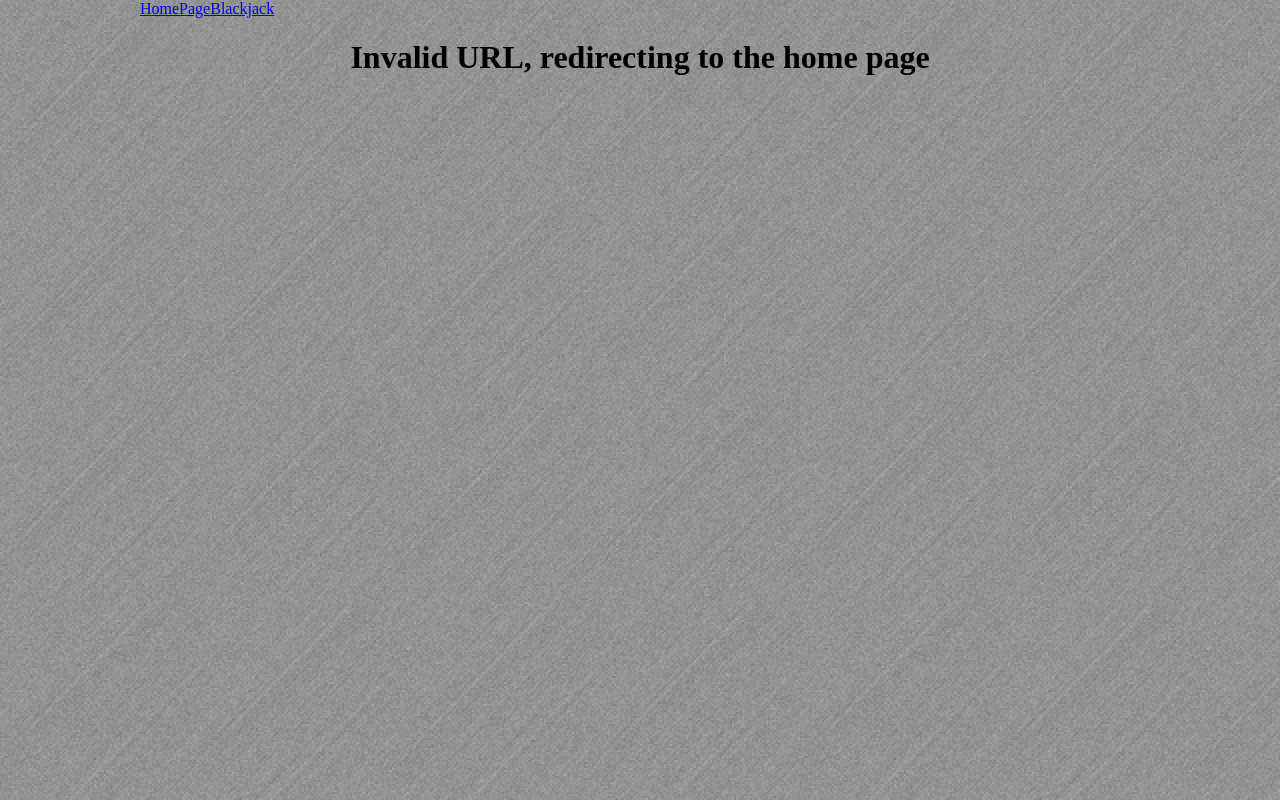
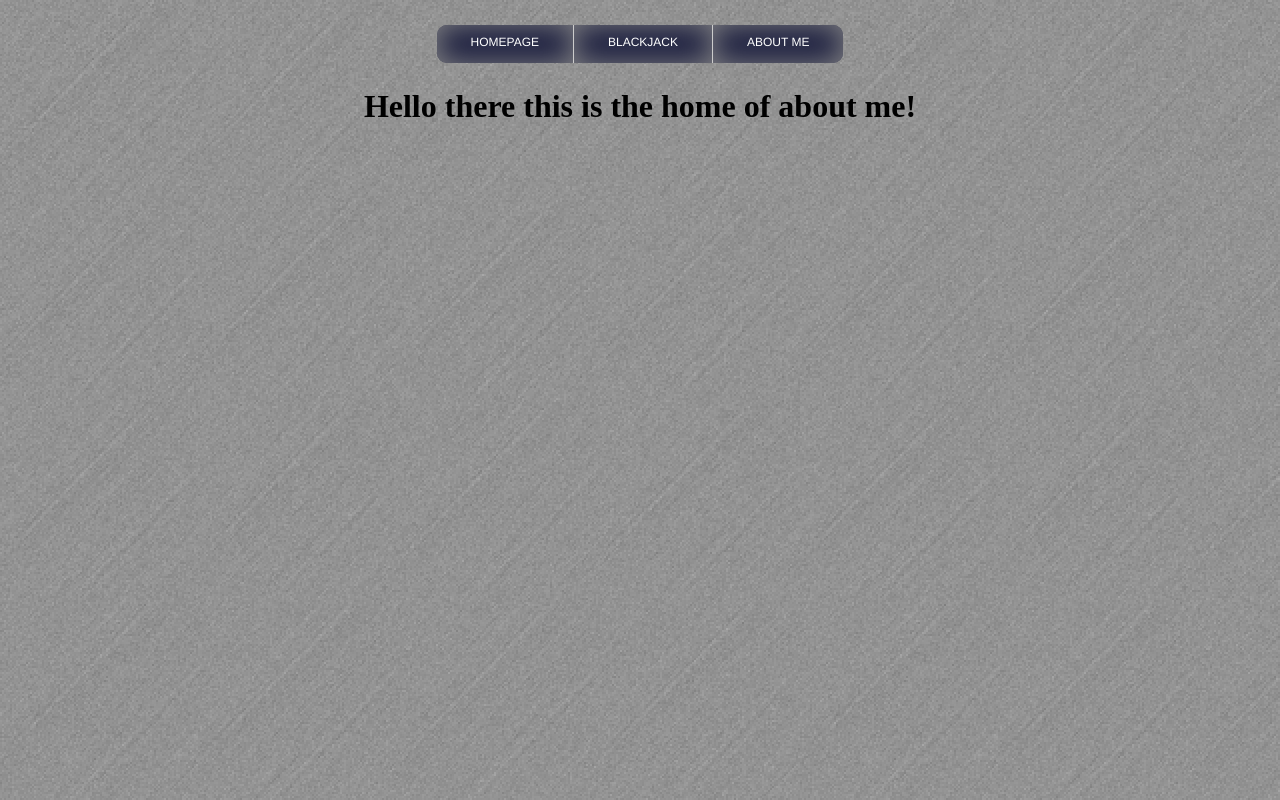
Before and after one commit to TimParrish/website, a React (Create React App) app: page /website/about in a window 1280 px wide. Built offline with nearby package versions, Linux system fonts and the light colour scheme.

Commit message:
updates to style

```diff
--- a/src/App.js
+++ b/src/App.js
@@ -1,6 +1,12 @@
 import React from "react";
-import { Homepage, Blackjack, InvalidURL, NavBar } from "./WebpageComponents";
-import "./styles/styles.css";
+import {
+  Homepage,
+  Blackjack,
+  InvalidURL,
+  NavBar,
+  AboutMe
+} from "./WebpageComponents";
+import "./styles/globalStyle.css";
 import { BrowserRouter, Route, Switch } from "react-router-dom";
 
 document.title = "www.TimothyParrish.com";
@@ -12,6 +18,7 @@
       <Switch>
         <Route path="/website/" component={Homepage} exact />
         <Route path="/website/blackjack" component={Blackjack} />
+        <Route path="/website/about" component={AboutMe} />
         <Route component={InvalidURL} />
       </Switch>
     </BrowserRouter>
--- /dev/null
+++ b/src/WebpageComponents/About.js
@@ -0,0 +1,12 @@
+import React from "react";
+import { Heading } from "styles";
+
+function Blackjack() {
+  return (
+    <>
+      <Heading>Hello there this is the home of about me!</Heading>
+    </>
+  );
+}
+
+export default Blackjack;
--- a/src/WebpageComponents/NavBar.js
+++ b/src/WebpageComponents/NavBar.js
@@ -1,11 +1,18 @@
 import React from "react";
-import { NavLink } from "react-router-dom";
+import { StyledLink, NavBarContainer } from "styles";
 
 function NavBar() {
   return (
     <>
-      <NavLink to="/website/">HomePage</NavLink>
-      <NavLink to="/website/blackjack">Blackjack</NavLink>
+      <NavBarContainer>
+        <StyledLink type="first" to="/website/">
+          HomePage
+        </StyledLink>
+        <StyledLink to="/website/blackjack">Blackjack</StyledLink>
+        <StyledLink type="last" to="/website/about">
+          About Me
+        </StyledLink>
+      </NavBarContainer>
     </>
   );
 }
--- a/src/WebpageComponents/index.js
+++ b/src/WebpageComponents/index.js
@@ -2,3 +2,4 @@
 export { default as Blackjack } from "./Blackjack";
 export { default as InvalidURL } from "./InvalidURL";
 export { default as NavBar } from "./NavBar";
+export { default as AboutMe } from "./About";
--- a/src/styles/index.js
+++ b/src/styles/index.js
@@ -1,3 +1,4 @@
 export { CenteredP } from "./paragraph";
 export { Heading } from "./headingStyle";
 export { HeroImg } from "./heroImgStyle";
+export { StyledLink, NavBarContainer } from "./navStyle";
--- /dev/null
+++ b/src/styles/navStyle.js
@@ -0,0 +1,36 @@
+import styled from "styled-components";
+import { NavLink } from "react-router-dom";
+
+export const StyledLink = styled(NavLink)`
+  font-size: 12px;
+  color: white;
+  font-family: helvetica;
+  text-transform: uppercase;
+  text-decoration: none;
+  background-color: #16193b;
+  display: block;
+  padding: 10px 34px;
+  transition: all 1s linear;
+  border-right: 1px solid #ccc;
+  box-shadow: inset 0px 0px 30px #888;
+  border-right: ${({ type }) => (type === "last" ? "0" : "1px solid #ccc")};
+  border-radius: ${({ type }) =>
+    type === "first"
+      ? "10px 0 0 10px"
+      : type === "last"
+      ? "0 10px 10px 0"
+      : "0"};
+      &:hover {
+        background-color: #eee;
+        color: #333;
+        box-shadow: inset 0px 0px 30px #ccc;
+`;
+
+export const NavBarContainer = styled.div`
+  display: flex;
+  justify-content: center;
+  margin: 25px auto 25px auto;
+  width: 700px;
+  height: 38px;
+  padding: 0px;
+`;
```
Also changed, not shown: src/styles/globalStyle.css (renamed from src/styles/styles.css).
